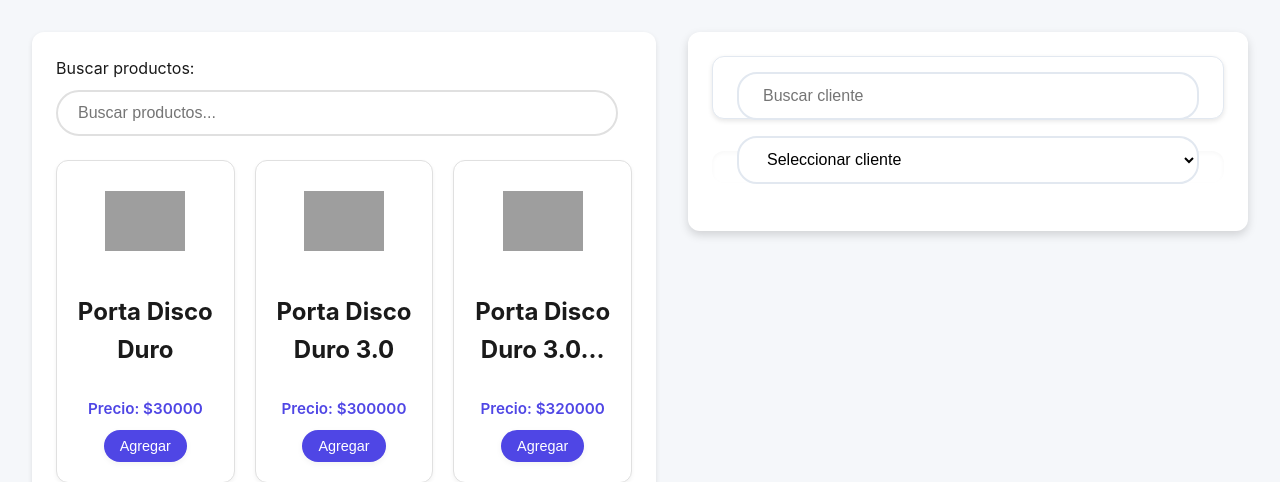
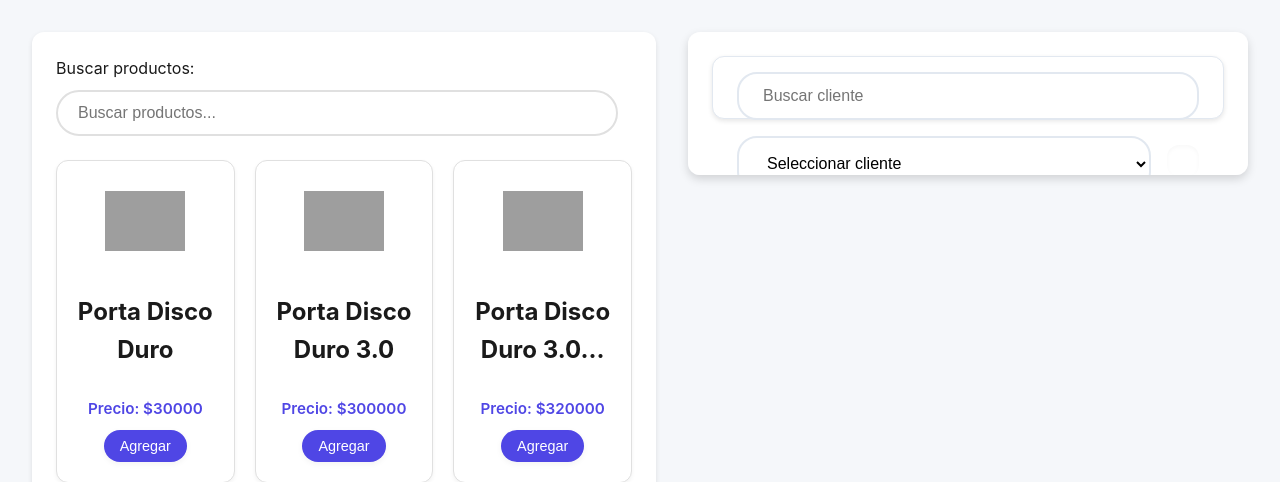
Before and after one commit to proyectemosOk/tienda_web, a Flask app: page /ventas in a window 1280 px wide. Shown: the top 482 px of the page. Run offline with Flask 3, Linux system fonts and the light colour scheme; data comes from the database, SQL or seed files in the repository; grey boxes are pictures that could not be loaded.

Commit message:
fix: :bug:

```diff
--- a/static/css/item.css
+++ b/static/css/item.css
@@ -52,7 +52,7 @@
   background-color: white;
   border-radius: var(--radius-md);
   box-shadow: var(--shadow-md);
-  max-height: 150vh;
+  max-height: 95vh;
   overflow-y: auto;
 }
 
--- a/static/js/vista de producto/item.js
+++ b/static/js/vista de producto/item.js
@@ -21,7 +21,7 @@ class Item {
         <p class="btn-quantity-minus"><b>-</b></p>
         <input type="text" class="item-quantity-input" value="1">
         <p class="btn-quantity-plus"><b>+</b></p>
-        <div class="item-total"><b>$${precio}</b></div>
+        <div class="item-total">$${precio}</div>
       </div>
     `;
 
--- a/templates/vista_de_producto.html
+++ b/templates/vista_de_producto.html
@@ -29,7 +29,7 @@
                         <select class="cliente-combo" id="clienteCombo">
                             <option value="">Seleccionar cliente</option>
                         </select>
-                    </div>
+
 
 
                     <!-- Lista de productos -->
```
